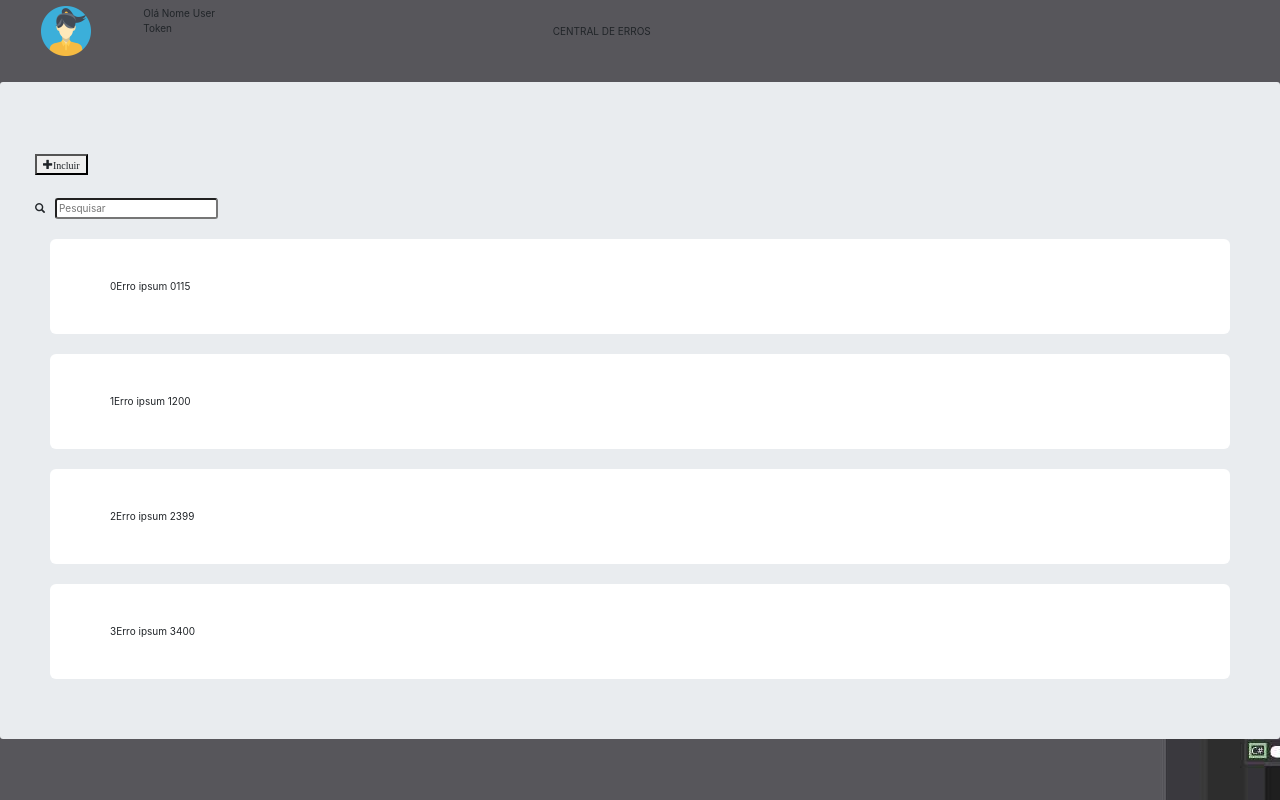
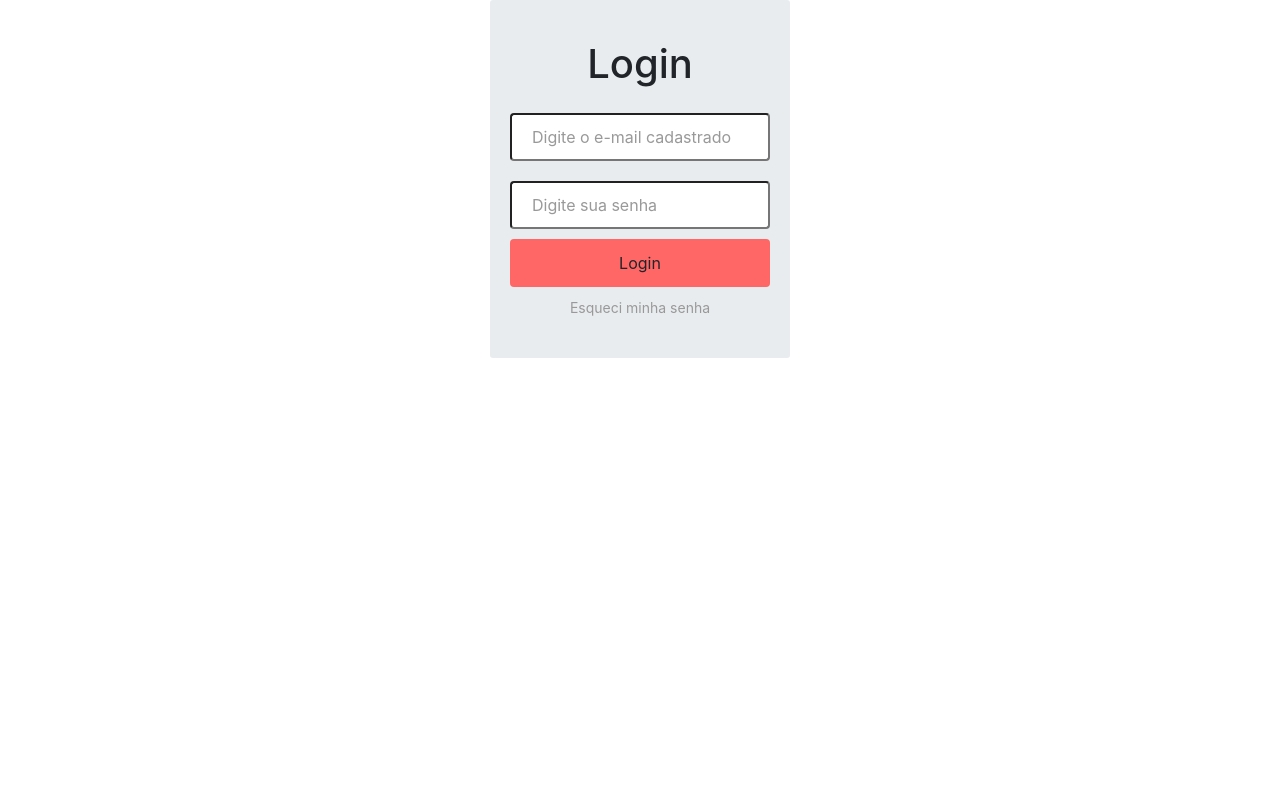
Before and after one commit to codenation-dev/squad-1-ad-react-kroton-1, a React (Create React App) app in the folder frontend/: page /login in a window 1280 px wide. Built offline with nearby package versions, Linux system fonts and the light colour scheme.

Commit message:
Arquivo de rotas e eventos para chamar as paginas Login,Cadastro,Painel

```diff
--- a/frontend/package.json
+++ b/frontend/package.json
@@ -10,6 +10,7 @@
     "react": "^16.12.0",
     "react-bootstrap": "^1.0.0-beta.16",
     "react-dom": "^16.12.0",
+    "react-router-dom": "^5.1.2",
     "react-scripts": "3.3.0"
   },
   "scripts": {
--- /dev/null
+++ b/frontend/src/Routes.js
@@ -0,0 +1,22 @@
+import React from 'react';
+import ReactDOM from 'react-dom';
+import { BrowserRouter, Switch, Route } from 'react-router-dom'
+import Login from './pages/Login'
+import Painel from './pages/Painel'
+import Cadastro from './pages/Cadastro'
+
+
+
+export default function Routes(){
+    return (
+
+        <BrowserRouter>
+            <Switch>
+                <Route exact path="/painel" component={Painel}></Route>
+                <Route exact path="/cadastro" component={Cadastro}></Route>
+                <Route exact path="/login" component={Login}></Route>
+            </Switch>
+        </BrowserRouter>
+
+    )
+}
--- a/frontend/src/components/itemErro.css
+++ b/frontend/src/components/itemErro.css
@@ -24,5 +24,6 @@
 }
 
 .item-list-erro ul li {
+    margin: 0px 10px;
 
 }
--- a/frontend/src/index.js
+++ b/frontend/src/index.js
@@ -1,12 +1,10 @@
 import React from 'react';
 import ReactDOM from 'react-dom';
-import App from './App.js'
-import Login from './pages/Login'
-import Cadastro from './pages/Cadastro'
 import './index.css'
+import Routes from './Routes.js';
 
 
 ReactDOM.render(
-    <App/>,
+    <Routes/>,
     document.getElementById('root')
 );
--- a/frontend/src/pages/Cadastro.js
+++ b/frontend/src/pages/Cadastro.js
@@ -3,10 +3,17 @@ import {useState} from 'react'
 import fotoLogo from '../img/avatar.png'
 import './cadastro.css'
 
-export default function Cadastro(){
+export default function Cadastro({history}){
 
     const [titulo,setTitulo] = useState('Cadastro')
 
+    function handleSubmit(e){
+
+        e.preventDefault()
+
+        history.push('/login')
+
+    }
     return (
 
         <div className="cadastro-container">
@@ -14,7 +21,7 @@ export default function Cadastro(){
                 <h3>{titulo}</h3>
                 <input placeholder="Digite seu e-mail"></input>
                 <input placeholder="Crie uma senha" type="password"></input>
-                <button type="submit">Cadastrar</button>
+                <button type="submit" onClick={handleSubmit}>Cadastrar</button>
                 <a href='/login'>Já sou cadastrado</a>
             </form>
 
--- a/frontend/src/pages/Login.js
+++ b/frontend/src/pages/Login.js
@@ -4,9 +4,17 @@ import fotoLogo from '../img/avatar.png'
 import './login.css'
 
 
-export default function Login(){
+export default function Login({history}){
 
     const [titulo,setTitulo] = useState('Login')
+
+    function handleSubmit(e){
+        e.preventDefault()
+
+        history.push('/painel')
+
+    }
+
 
     return (
 
@@ -16,8 +24,8 @@ export default function Login(){
                 <h3>{titulo}</h3>
                 <input placeholder="Digite o e-mail cadastrado"></input>
                 <input placeholder="Digite sua senha"></input>
-                <button type="submit">Login</button>
-                <a href='#'>Esqueci minha senha</a>
+                <button type="submit" onClick={handleSubmit}>Login</button>
+                <a href=''>Esqueci minha senha</a>
 
             </form>
 
--- a/frontend/src/pages/Painel.js
+++ b/frontend/src/pages/Painel.js
@@ -0,0 +1,26 @@
+import React, {useState} from 'react'
+import 'bootstrap/dist/css/bootstrap.min.css'
+import Navbar from '../components/Navbar'
+import Main from '../components/Main'
+import './painel.css'
+
+
+function Painel()  {
+
+  const [title,setTitle] = useState([])
+
+  return (
+    <div className="app">
+      <Navbar></Navbar>
+      <main className="jumbotron">
+        <div className="main-painel-erros">
+          <div className="main-painel-erros">
+            <Main title={setTitle}></Main>
+          </div>
+        </div>
+      </main>
+    </div>
+  );
+}
+
+export default Painel
```
Also changed, not shown: 1 other file (tests, documents, lock files or other folders).
